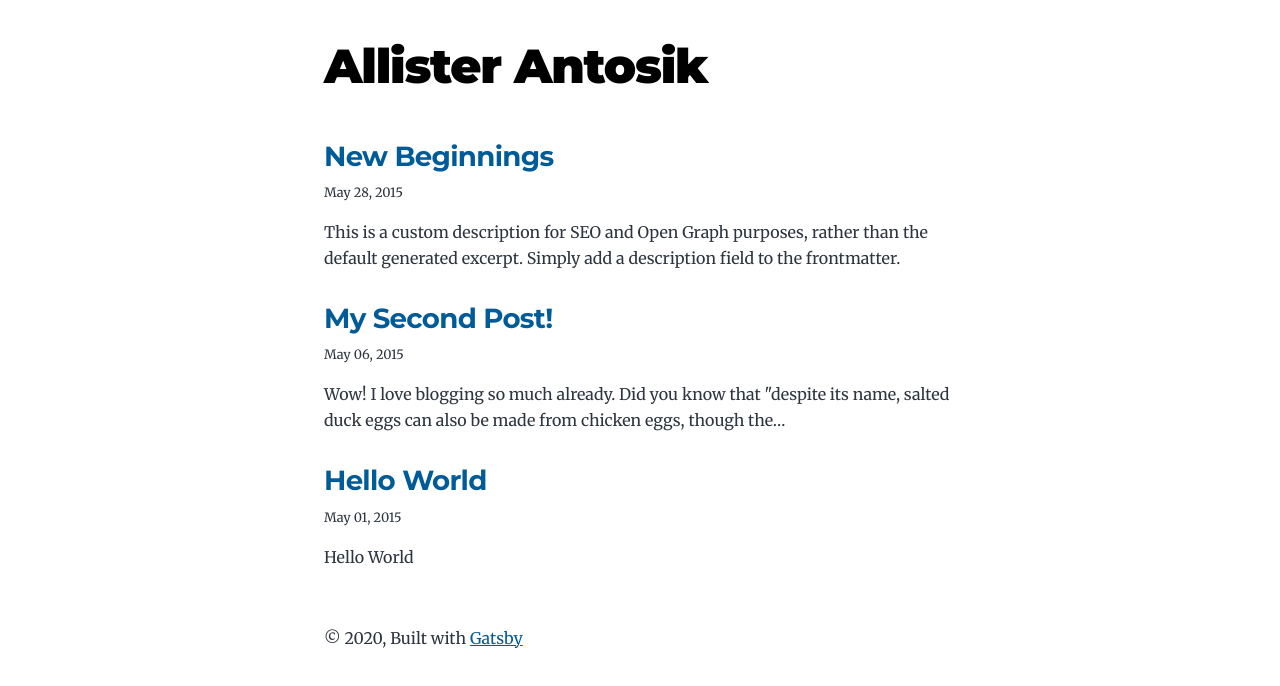
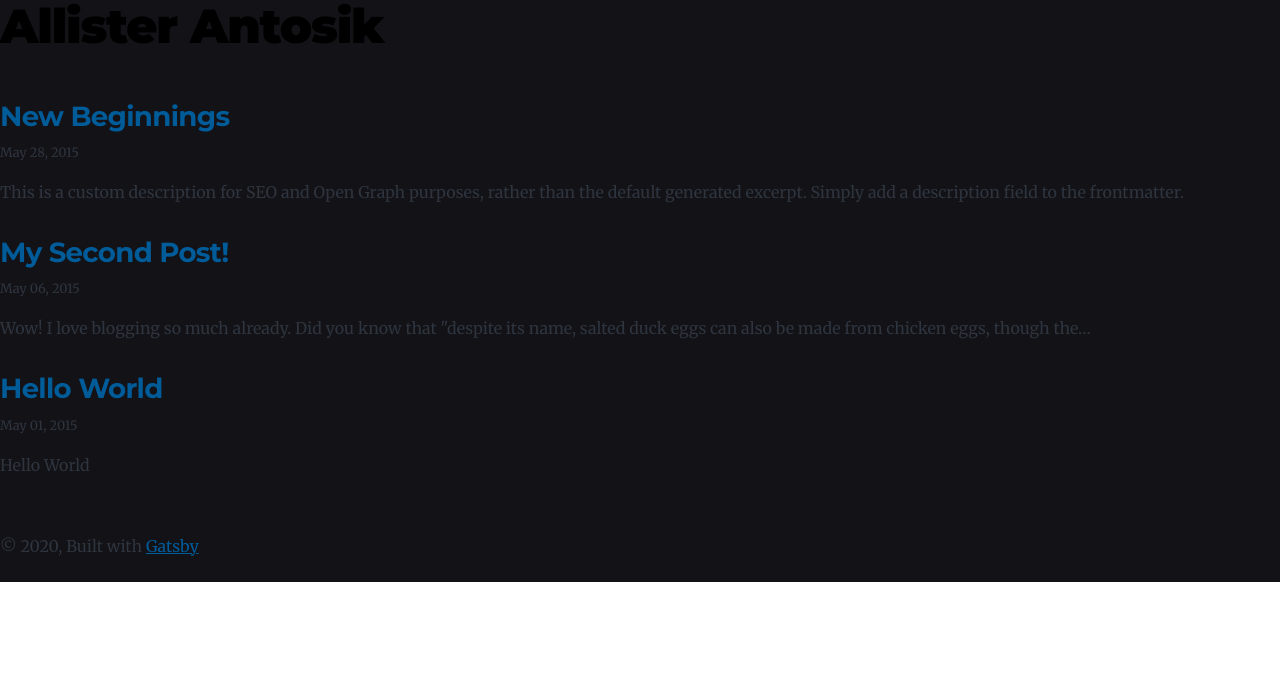
Before and after one commit to allistera/allister-antosik-blog, a Gatsby site: page / in a window 1280 px wide. Built offline with nearby package versions, Linux system fonts and the light colour scheme; Gatsby itself is replaced by a stand-in of ours.

Commit message:
Adjusted background

```diff
--- a/src/components/layout.js
+++ b/src/components/layout.js
@@ -21,7 +21,7 @@ const Layout = ({ location, title, children }) => {
   }
 
   return (
-    <div className="global-wrapper" data-is-root-path={isRootPath}>
+    <div className="global-wrapper">
       <header className="global-header">{header}</header>
       <main>{children}</main>
       <footer>
--- a/src/style.css
+++ b/src/style.css
@@ -239,15 +239,8 @@ a:focus {
 }
 
 /* Custom classes */
-
 .global-wrapper {
-  margin: var(--spacing-0) auto;
-  max-width: var(--maxWidth-wrapper);
-  padding: var(--spacing-10) var(--spacing-5);
-}
-
-.global-wrapper[data-is-root-path="true"] .bio {
-  margin-bottom: var(--spacing-20);
+  background: #131217;
 }
 
 .global-header {
@@ -331,3 +324,8 @@ a:focus {
     list-style-position: inside;
   }
 }
+
+/* Allisters Custom */
+.global-wrapper {
+
+}
```
